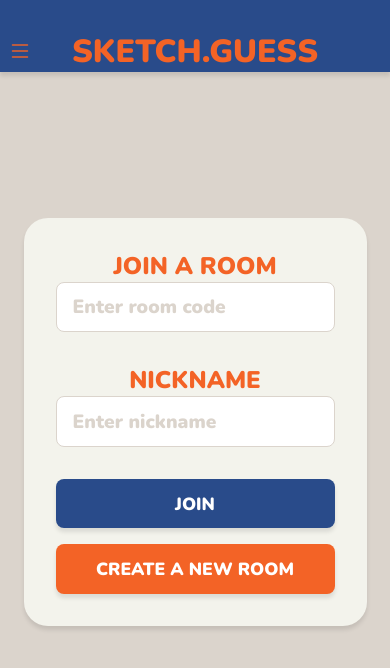
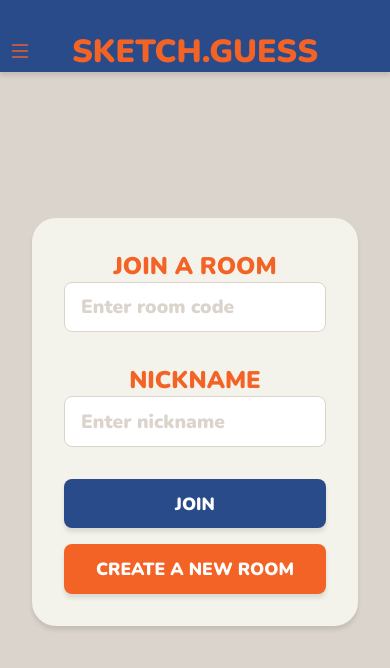
Before and after one commit to 99patricia/Guess-a-Sketch, a React (Create React App) app in the folder client/: page / in a window 390 px wide. Shown: the top 668 px of the page. Built offline with nearby package versions, Linux system fonts and the light colour scheme; no server answers.

Commit message:
Responsive forms

```diff
--- a/client/src/components/Button.jsx
+++ b/client/src/components/Button.jsx
@@ -9,6 +9,7 @@ const StyledButton = styled.button`
     text-transform: uppercase;
     color: var(--white);
     cursor: pointer;
+    width: ${(props) => (props.fullWidth ? "100%" : "auto")};
 
     padding: 0.8rem 1.2rem;
     display: block;
--- a/client/src/components/Form.jsx
+++ b/client/src/components/Form.jsx
@@ -1,16 +1,23 @@
 import React from "react";
 import styled from "styled-components";
+import { MediaQuery } from "service/mediaQuery";
 
 const StyledForm = styled.form`
     background-color: var(--light-beige);
     padding: 2rem;
     box-shadow: 0px 4px 4px rgba(0, 0, 0, 0.1);
     border-radius: 1.5rem;
-    margin: 0 auto;
+    margin: ${(props) => (props.isBigScreen ? "0 auto" : "0 2rem")};
 `;
 
 function Form(props) {
-    return <StyledForm {...props}>{props.children}</StyledForm>;
+    const { isBigScreen } = MediaQuery();
+
+    return (
+        <StyledForm {...props} isBigScreen={isBigScreen}>
+            {props.children}
+        </StyledForm>
+    );
 }
 
 export default Form;
--- a/client/src/components/FormInput.jsx
+++ b/client/src/components/FormInput.jsx
@@ -16,6 +16,11 @@ const StyledInput = styled.input`
     font-size: 1.2rem;
     color: var(--primary);
     margin-bottom: 2rem;
+    width: 100%;
+
+    -webkit-box-sizing: border-box;
+    -moz-box-sizing: border-box;
+    box-sizing: border-box;
 
     :focus {
         border: 1px solid var(--primary);
@@ -36,6 +41,11 @@ const StyledTextArea = styled.textarea`
     font-weight: 900;
     color: var(--primary);
     margin-bottom: 2rem;
+    width: 100%;
+
+    -webkit-box-sizing: border-box;
+    -moz-box-sizing: border-box;
+    box-sizing: border-box;
 
     :focus {
         border: 1px solid var(--primary);
--- a/client/src/components/Header.jsx
+++ b/client/src/components/Header.jsx
@@ -1,6 +1,6 @@
 import React, { useEffect, useRef, useState } from "react";
 import styled from "styled-components";
-import { useMediaQuery } from "react-responsive";
+import { MediaQuery } from "service/mediaQuery";
 
 import { Button, IconButton } from "components";
 
@@ -50,10 +50,7 @@ const StyledNavMenu = styled.div`
 function Header(props) {
     const navButtonRef = useRef();
     const [showNavMenu, setShowNavMenu] = useState(false);
-    const isBigScreen = useMediaQuery({
-        query: "(min-width: 769px)",
-    });
-    const isTabletOrMobile = useMediaQuery({ query: "(max-width: 768px)" });
+    const { isBigScreen, isTabletOrMobile } = MediaQuery();
 
     useEffect(() => {
         const navButton = navButtonRef.current;
--- a/client/src/index.css
+++ b/client/src/index.css
@@ -12,9 +12,20 @@
     --font: "Nunito", "Helvetica Neue", sans-serif;
     color: var(--primary);
     font-family: var(--font);
-    font-size: 16px;
     line-height: 1.2rem;
     font-weight: 900;
+}
+
+@media only screen and (min-width: 321px) {
+    :root {
+        font-size: 16px;
+    }
+}
+
+@media only screen and (max-width: 320px) {
+    :root {
+        font-size: 12px;
+    }
 }
 
 html,
--- a/client/src/pages/CreateRoomPage.jsx
+++ b/client/src/pages/CreateRoomPage.jsx
@@ -1,14 +1,17 @@
 import React, { useState } from "react";
 import { socket } from "service/socket";
+import { MediaQuery } from "service/mediaQuery";
 import { useNavigate } from "react-router-dom";
 
 import { Button, Header, Container, Form, FormInput } from "components";
 
 function CreateRoomPage() {
     const navigate = useNavigate();
+
     const [numberOfPlayers, setNumberOfPlayers] = useState(2); // Default to 2 players
     const [drawTime, setDrawTime] = useState(90); // Default to 90 seconds
     const [numberOfRounds, setNumberOfRounds] = useState(3); // Default to 3 rounds
+    const { isBigScreen } = MediaQuery();
 
     var roomId = "";
     const chars = "abcdefghijklmnopqrstuvwxyz";
@@ -39,7 +42,10 @@ function CreateRoomPage() {
         <>
             <Header />
             <Container>
-                <Form className="grid-form" onSubmit={handleJoinRoom}>
+                <Form
+                    className={`${isBigScreen ? "grid-form" : ""}`}
+                    onSubmit={handleJoinRoom}
+                >
                     <FormInput
                         label="Players"
                         placeholder="Number of players"
@@ -72,7 +78,7 @@ function CreateRoomPage() {
                         label="Custom words"
                         placeholder="Define any custom words here separated by a , (comma)"
                     />
-                    <Button column type="submit">
+                    <Button fullWidth column type="submit">
                         Create
                     </Button>
                 </Form>
--- a/client/src/pages/Home.jsx
+++ b/client/src/pages/Home.jsx
@@ -58,9 +58,6 @@ function Home() {
                     {showErrorMessage && (
                         <ErrorMessage>{showErrorMessage}</ErrorMessage>
                     )}
-                    {/* {roomId === "" && (
-                        <ErrorMessage>Please enter room code</ErrorMessage>
-                    )} */}
                     <FormInput
                         label="Join a room"
                         placeholder="Enter room code"
@@ -75,10 +72,15 @@ function Home() {
                         onChange={(e) => setNickname(e.target.value)}
                         value={nickname}
                     ></FormInput>
-                    <Button column type="submit">
+                    <Button column fullWidth type="submit">
                         Join
                     </Button>
-                    <Button column ref={createRoomButtonRef} secondary>
+                    <Button
+                        column
+                        fullWidth
+                        ref={createRoomButtonRef}
+                        secondary
+                    >
                         Create a new room
                     </Button>
                 </Form>
--- /dev/null
+++ b/client/src/service/mediaQuery.js
@@ -0,0 +1,8 @@
+import { useMediaQuery } from "react-responsive";
+
+export const MediaQuery = () => {
+    const isBigScreen = useMediaQuery({ query: "(min-width: 769px)" });
+    const isTabletOrMobile = useMediaQuery({ query: "(max-width: 768px)" });
+
+    return { isBigScreen, isTabletOrMobile };
+};
```
